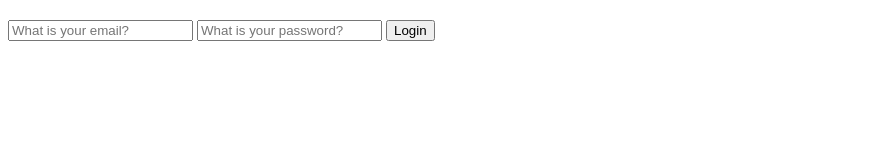
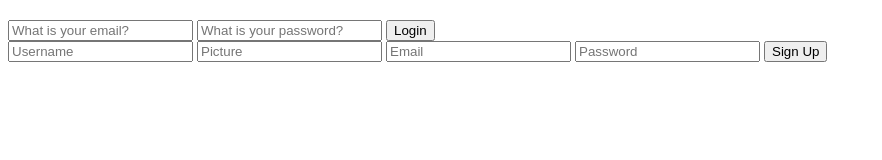
Before and after one commit to panox/AnimeHub, a website: page index.html in a window 1280 px wide. Shown: the whole page, without its empty margins (0-882 px from the left). Drawn offline with Linux system fonts and the light colour scheme; no server answers.

Commit message:
signup form

```diff
--- a/index.html
+++ b/index.html
@@ -16,6 +16,19 @@
 
     <input type="submit" value="Login">
   </form>
+
+  <form ng-submit="user.signup()">
+    <input type="username" name="username" placeholder="Username" ng-model="user.user.username">
+
+    <input type="picture" name="picture" placeholder="Picture" ng-model="user.user.picture">
+
+    <input type="text" name="email" placeholder="Email" ng-model="user.user.email">
+
+    <input type="password" name="password" placeholder="Password" ng-model="user.user.password">
+
+    <input type="submit" value="Sign Up">
+  </form>
+
 </header>
 
 <main ng-controller="animesController as anime">
```
